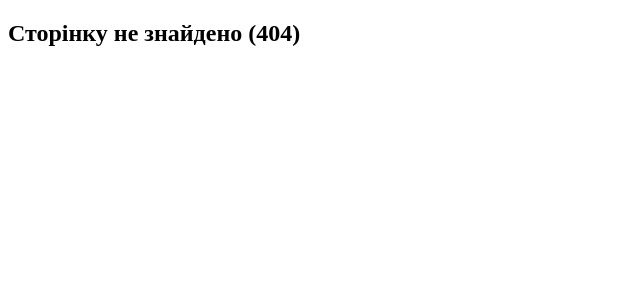
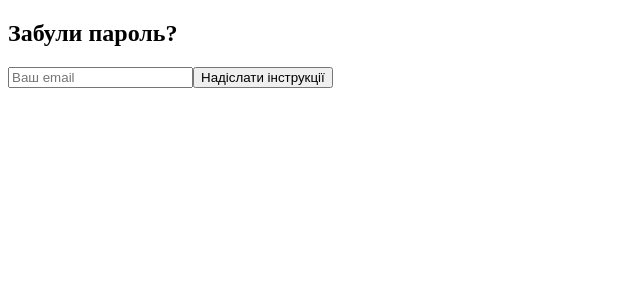
Before and after one commit to Stovlen/Diploma, a React (Create React App) app in the folder client/: page /forgot-password in a window 1280 px wide. Before the commit this address had no page. Shown: the top 300 px of the page, without its empty margins (0-640 px from the left). Built offline with nearby package versions, Linux system fonts and the light colour scheme.

Commit message:
Реалізовано скидання пароля на фронтенді

```diff
--- a/client/src/App.js
+++ b/client/src/App.js
@@ -8,6 +8,8 @@ import {
 
 import LoginPage from "./pages/LoginPage";
 import RegisterPage from "./pages/RegisterPage"; // ⬅️ ДОДАНО
+import ResetPasswordPage from "./pages/ResetPasswordPage";
+import ForgotPasswordPage from "./pages/ForgotPasswordPage";
 import TasksPage from "./pages/TasksPage";
 import AdminPage from "./pages/AdminPage";
 import NotFound from "./pages/NotFound";
@@ -45,6 +47,8 @@ function App() {
       <Routes>
         <Route path="/login" element={<LoginPage onLogin={handleLogin} />} />
         <Route path="/register" element={<RegisterPage />} /> {/* ⬅️ ДОДАНО */}
+        <Route path="/forgot-password" element={<ForgotPasswordPage />} />
+        <Route path="/reset-password/:token" element={<ResetPasswordPage />} />
         <Route
           path="/tasks"
           element={
--- /dev/null
+++ b/client/src/pages/ForgotPasswordPage.jsx
@@ -0,0 +1,54 @@
+// src/pages/ForgotPasswordPage.jsx
+import React, { useState } from "react";
+
+const ForgotPasswordPage = () => {
+  const [email, setEmail] = useState("");
+  const [message, setMessage] = useState("");
+  const [error, setError] = useState("");
+
+  const handleSubmit = async (e) => {
+    e.preventDefault();
+    setError("");
+    setMessage("");
+
+    try {
+      const response = await fetch(
+        "http://localhost:5000/api/forgot-password",
+        {
+          method: "POST",
+          headers: { "Content-Type": "application/json" },
+          body: JSON.stringify({ email }),
+        }
+      );
+
+      const data = await response.json();
+      if (response.ok) {
+        setMessage("Інструкції надіслано на email");
+      } else {
+        setError(data.error || "Помилка надсилання листа");
+      }
+    } catch (err) {
+      setError("Серверна помилка");
+    }
+  };
+
+  return (
+    <div>
+      <h2>Забули пароль?</h2>
+      {message && <p style={{ color: "green" }}>{message}</p>}
+      {error && <p style={{ color: "red" }}>{error}</p>}
+      <form onSubmit={handleSubmit}>
+        <input
+          type="email"
+          placeholder="Ваш email"
+          value={email}
+          onChange={(e) => setEmail(e.target.value)}
+          required
+        />
+        <button type="submit">Надіслати інструкції</button>
+      </form>
+    </div>
+  );
+};
+
+export default ForgotPasswordPage;
--- a/client/src/pages/LoginPage.jsx
+++ b/client/src/pages/LoginPage.jsx
@@ -60,6 +60,9 @@ const LoginPage = ({ onLogin }) => {
       <p>
         Ще не маєте акаунта? <Link to="/register">Зареєструватися</Link>
       </p>
+      <p>
+        Забули пароль? <Link to="/forgot-password">Скинути</Link>
+      </p>
     </div>
   );
 };
--- /dev/null
+++ b/client/src/pages/ResetPasswordPage.jsx
@@ -0,0 +1,56 @@
+// src/pages/ResetPasswordPage.jsx
+import React, { useState } from "react";
+import { useParams, useNavigate } from "react-router-dom";
+
+const ResetPasswordPage = () => {
+  const { token } = useParams();
+  const navigate = useNavigate();
+  const [newPassword, setNewPassword] = useState("");
+  const [message, setMessage] = useState("");
+  const [error, setError] = useState("");
+
+  const handleSubmit = async (e) => {
+    e.preventDefault();
+
+    try {
+      const response = await fetch(
+        `http://localhost:5000/api/reset-password/${token}`,
+        {
+          method: "POST",
+          headers: { "Content-Type": "application/json" },
+          body: JSON.stringify({ newPassword }),
+        }
+      );
+
+      const data = await response.json();
+      if (response.ok) {
+        setMessage("Пароль успішно змінено");
+        setTimeout(() => navigate("/login"), 2000);
+      } else {
+        setError(data.error || "Помилка скидання");
+      }
+    } catch (err) {
+      setError("Серверна помилка");
+    }
+  };
+
+  return (
+    <div>
+      <h2>Скидання пароля</h2>
+      {message && <p style={{ color: "green" }}>{message}</p>}
+      {error && <p style={{ color: "red" }}>{error}</p>}
+      <form onSubmit={handleSubmit}>
+        <input
+          type="password"
+          placeholder="Новий пароль"
+          value={newPassword}
+          onChange={(e) => setNewPassword(e.target.value)}
+          required
+        />
+        <button type="submit">Оновити пароль</button>
+      </form>
+    </div>
+  );
+};
+
+export default ResetPasswordPage;
```
Also changed, not shown: 1 other file (tests, documents, lock files or other folders).
